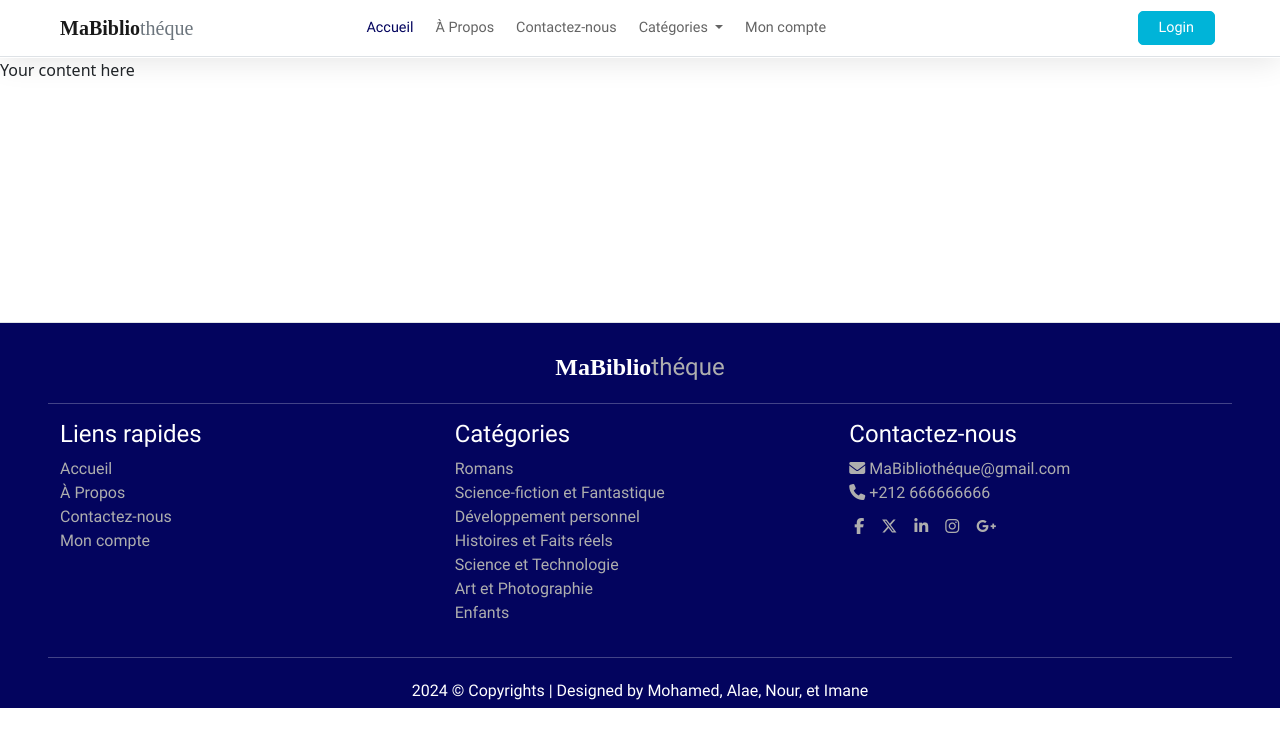
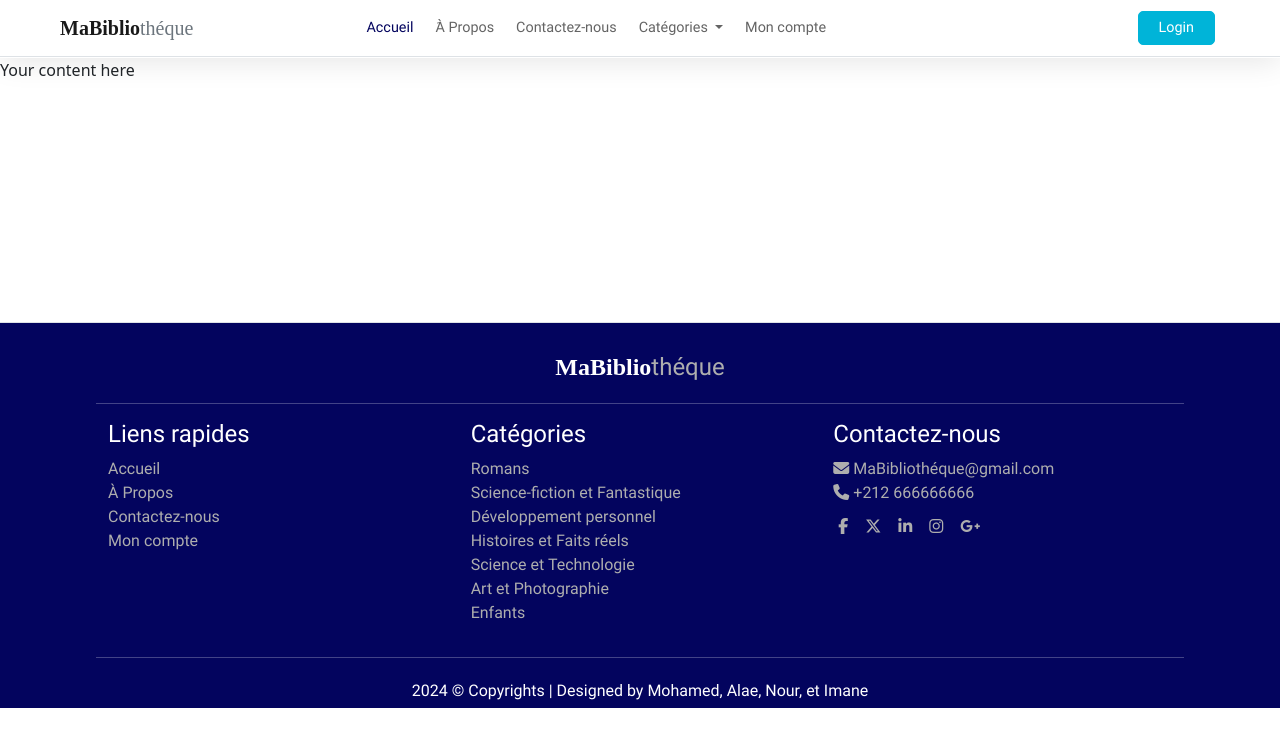
Before and after one commit to mohameduxz/MaBibliotheque, a plain HTML site: page index.html in a window 1280 px wide. Drawn offline with nearby package versions, Linux system fonts and the light colour scheme; a web font is replaced by a local one.

Commit message:
Update index.html

```diff
--- a/index.html
+++ b/index.html
@@ -91,7 +91,7 @@
 
     <!---------------------------- Footer ---------------------------->
     <footer class="container-fluid text-center border-top pt-4 px-md-5">
-      <div class="mx-auto row ">
+      <div class="mx-auto row px-md-5">
         <div class="col-12 text-center d-flex">
           <div class="logo-div py-auto mx-auto mb-3">
             <img src="sources/imgs/logo1.1.png" alt="">
@@ -99,7 +99,7 @@
           </div>
         </div>
         <hr>
-        <div class="col-md-5 col-lg text-start">
+        <div class="col-md-6 col-lg text-start">
           <h4>Liens rapides</h4>
           <nav>
             <ul>
@@ -110,7 +110,7 @@
             </ul>
           </nav>
         </div>
-        <div class="col-md-5 col-lg text-start">
+        <div class="col-md-6 col-lg text-start">
           <nav>
             <h4>Catégories</h4>
             <ul>
@@ -124,7 +124,7 @@
             </ul>
           </nav>
         </div>
-        <div class="col-md-5 col-lg text-start">
+        <div class="col-md-12 col-lg text-start">
           <nav>
             <h4>Contactez-nous</h4>
             <ul>
@@ -141,7 +141,7 @@
           </nav>
         </div>
       </div>
-      <hr>
+      <hr class="mx-md-5">
       <div>
         <p> 2024 &copy; Copyrights | Designed by Mohamed, Alae, Nour, et Imane</p>
       </div>
```
